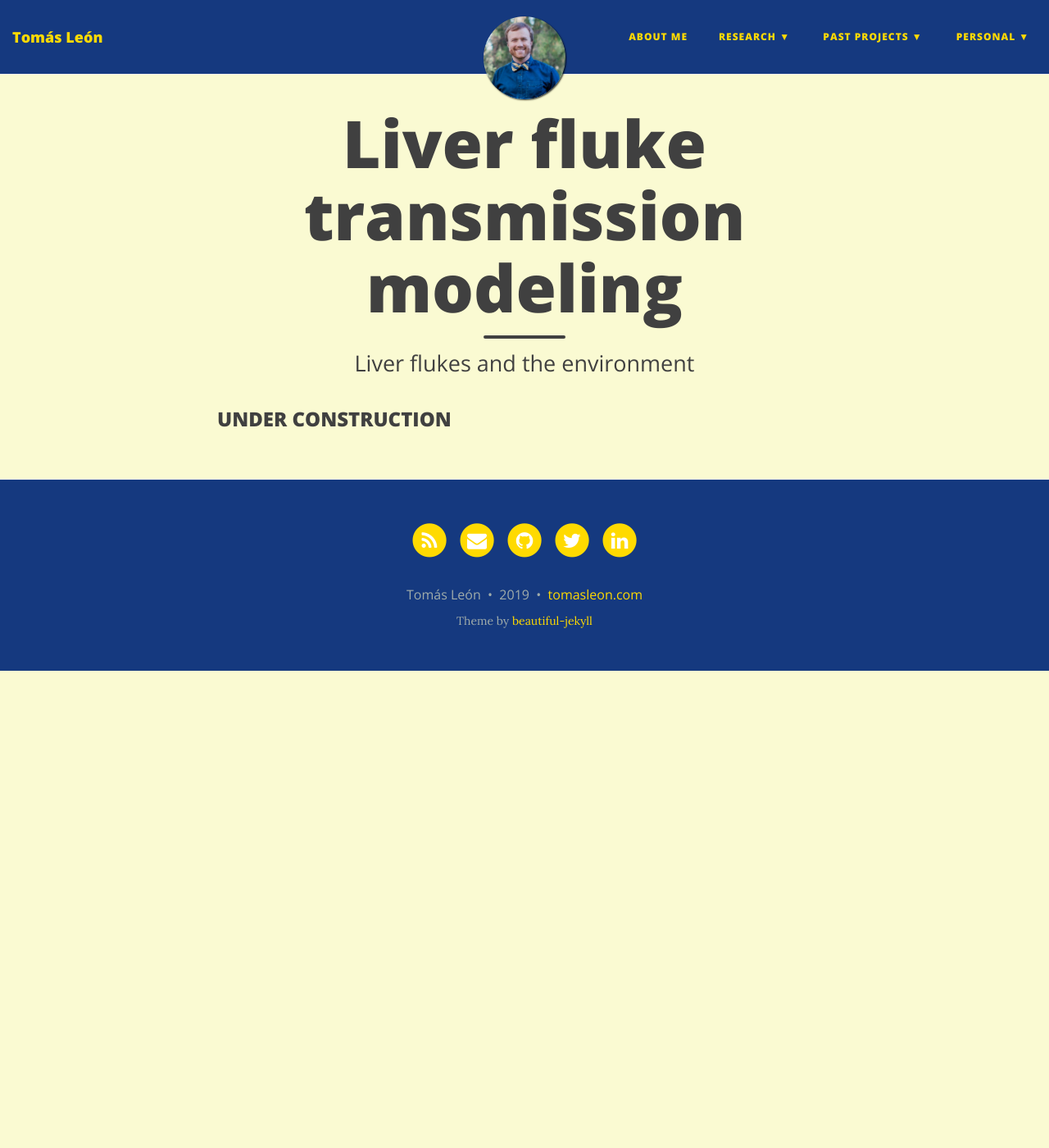
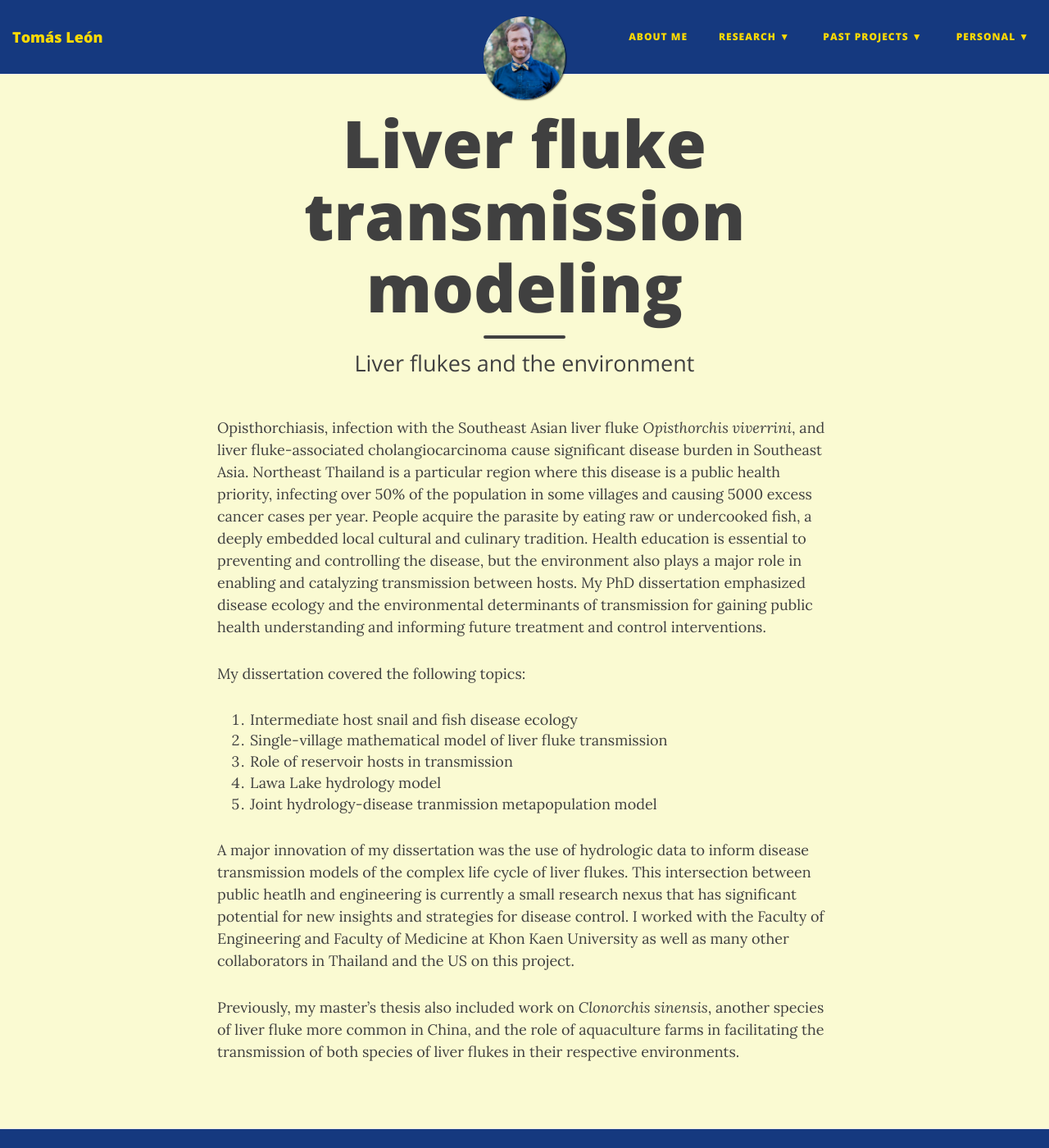
Before and after one commit to tomasleon/tomasleon.github.io, a Jekyll site: the page built from liverfluke.md, in a window 1280 px wide and 1400 px high. Shown: the whole window at 82% size. Built offline with Jekyll 4.4.1, drawn with Linux system fonts in a browser that asks for light colours; nearby versions of some CDN libraries.

Commit message:
Update liverfluke.md

```diff
--- a/liverfluke.md
+++ b/liverfluke.md
@@ -4,4 +4,15 @@ title: Liver fluke transmission modeling
 subtitle: Liver flukes and the environment
 ---
 
-### UNDER CONSTRUCTION
+Opisthorchiasis, infection with the Southeast Asian liver fluke _Opisthorchis viverrini_, and liver fluke-associated cholangiocarcinoma cause significant disease burden in Southeast Asia. Northeast Thailand is a particular region where this disease is a public health priority, infecting over 50% of the population in some villages and causing 5000 excess cancer cases per year. People acquire the parasite by eating raw or undercooked fish, a deeply embedded local cultural and culinary tradition. Health education is essential to preventing and controlling the disease, but the environment also plays a major role in enabling and catalyzing transmission between hosts. My PhD dissertation emphasized disease ecology and the environmental determinants of transmission for gaining public health understanding and informing future treatment and control interventions.
+
+My dissertation covered the following topics:
+1. Intermediate host snail and fish disease ecology
+2. Single-village mathematical model of liver fluke transmission
+3. Role of reservoir hosts in transmission
+4. Lawa Lake hydrology model
+5. Joint hydrology-disease tranmission metapopulation model
+
+A major innovation of my dissertation was the use of hydrologic data to inform disease transmission models of the complex life cycle of liver flukes. This intersection between public heatlh and engineering is currently a small research nexus that has significant potential for new insights and strategies for disease control. I worked with the Faculty of Engineering and Faculty of Medicine at Khon Kaen University as well as many other collaborators in Thailand and the US on this project.
+
+Previously, my master's thesis also included work on _Clonorchis sinensis_, another species of liver fluke more common in China, and the role of aquaculture farms in facilitating the transmission of both species of liver flukes in their respective environments.
```
